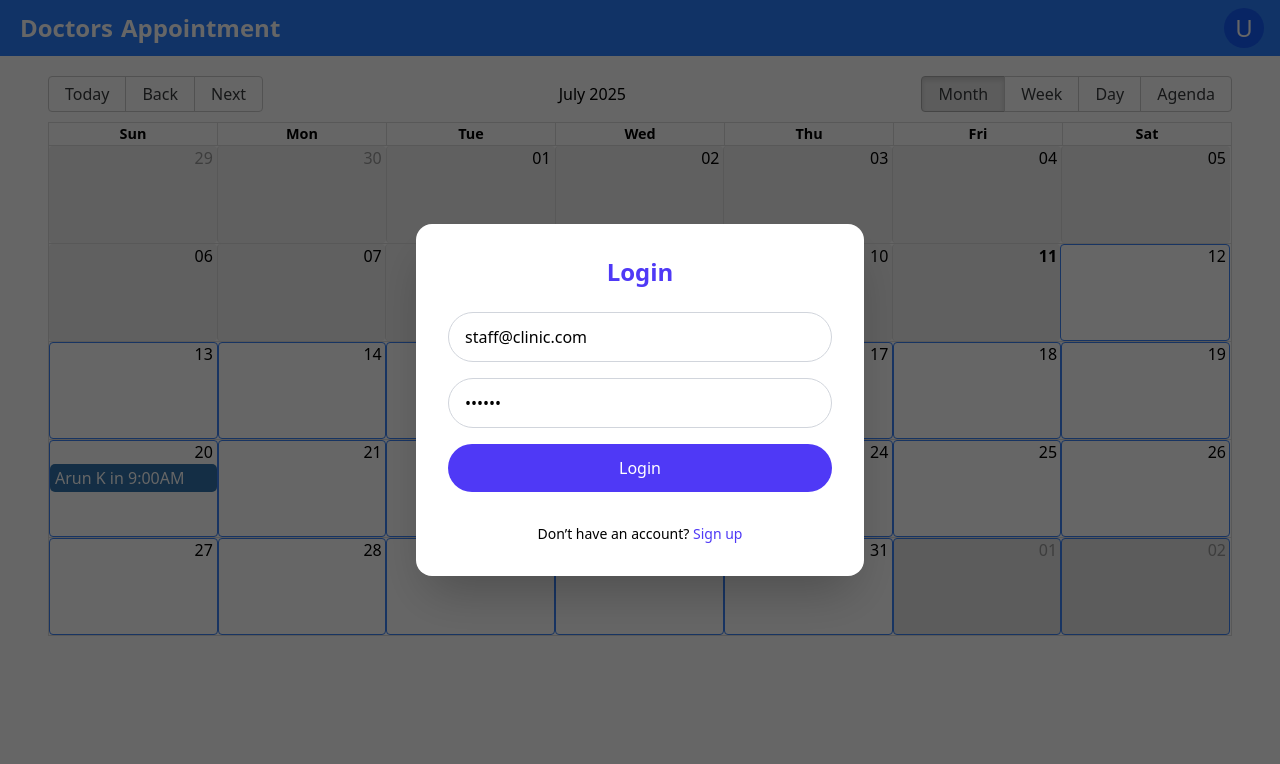
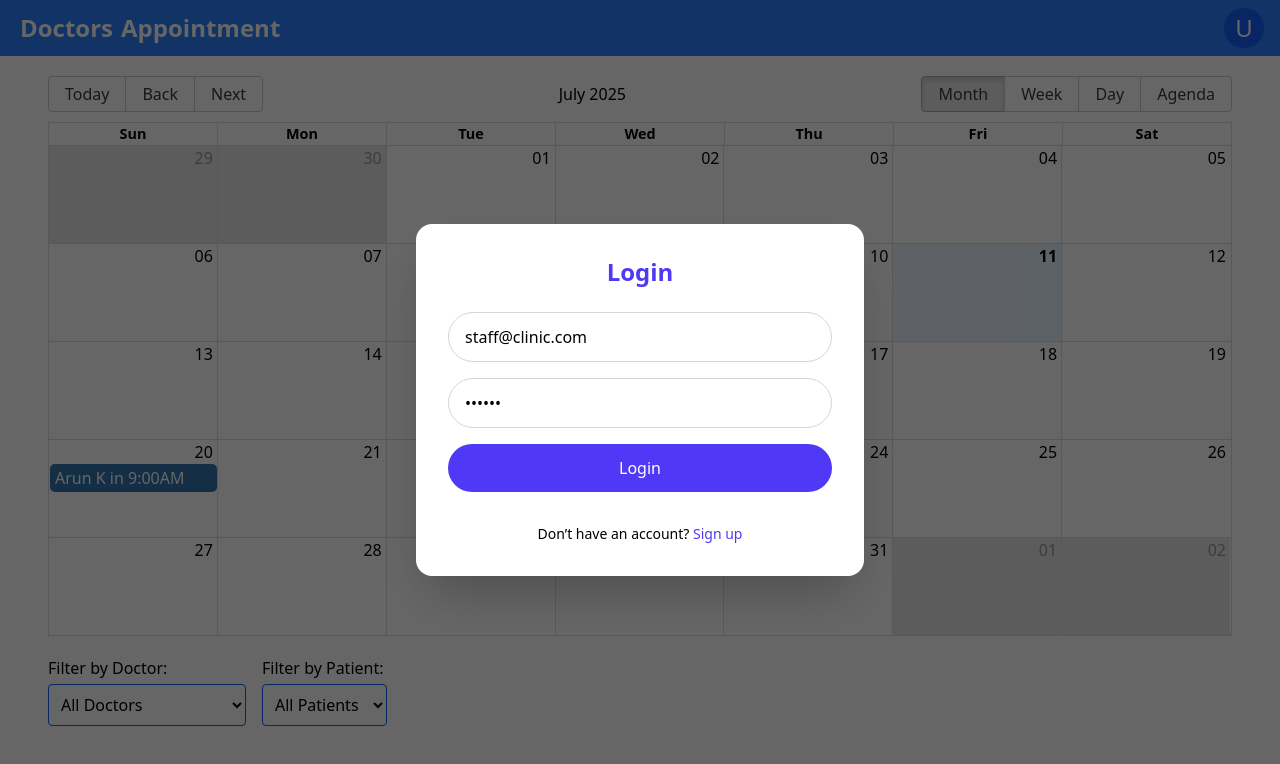
Before and after one commit to iajy/Doctors-Appointment-App, a React (Vite) app in the folder Doctors-Appointment-App/: page / in a window 1280 px wide. Shown: the top 764 px of the page. Built offline with nearby package versions, Linux system fonts and the light colour scheme.

Commit message:
filter add

```diff
--- a/Doctors-Appointment-App/src/Components/MyBigCalendar.jsx
+++ b/Doctors-Appointment-App/src/Components/MyBigCalendar.jsx
@@ -1,4 +1,4 @@
-import { Calendar, momentLocalizer } from "react-big-calendar";
+import { Calendar, momentLocalizer, Views } from "react-big-calendar";
 import moment from "moment";
 import "react-big-calendar/lib/css/react-big-calendar.css";
 import { useEffect, useState } from "react";
@@ -7,17 +7,8 @@ import toast from "react-hot-toast";
 const localizer = momentLocalizer(moment);
 
 function MyBigCalendar() {
-  const [defaultView, setDefaultView] = useState("month");
+  const [defaultView, setDefaultView] = useState();
   const [currentDate, setCurrentDate] = useState(new Date());
-  const [appointment, setAppointment] = useState(false);
-  const [date, setDate] = useState(null);
-  const [inputAp, setInputAp] = useState(false);
-
-  const [doctor, setDoctor] = useState("");
-  const [patient, setPatient] = useState("");
-  const [time, setTime] = useState("");
-
-  const [editingEventIndex, setEditingEventIndex] = useState(null);
 
   const [events, setEvents] = useState([
     {
@@ -27,6 +18,18 @@ function MyBigCalendar() {
       end: new Date(2025, 6, 20, 10),
     },
   ]);
+
+  const [appointment, setAppointment] = useState(false);
+  const [date, setDate] = useState(null);
+  const [inputAp, setInputAp] = useState(false);
+
+  const [doctor, setDoctor] = useState("");
+  const [patient, setPatient] = useState("");
+  const [time, setTime] = useState("");
+  const [editingEventIndex, setEditingEventIndex] = useState(null);
+
+  const [filterDoctor, setFilterDoctor] = useState("");
+  const [filterPatient, setFilterPatient] = useState("");
 
   useEffect(() => {
     const handleResize = () => {
@@ -105,18 +108,27 @@ function MyBigCalendar() {
     setEditingEventIndex(null);
   };
 
+  const filteredEvents = events.filter((event) => {
+    const matchesDoctor = !filterDoctor || event.doctor === filterDoctor;
+    const patientName = event.title.split(" in ")[0].trim();
+    const matchesPatient = !filterPatient || patientName === filterPatient;
+    return matchesDoctor && matchesPatient;
+  });
+
   return (
     <div className="container mx-auto px-2 sm:px-4 md:px-8 lg:px-12">
       <Calendar
         className="my-5"
         localizer={localizer}
-        events={events}
+        events={filteredEvents}
         startAccessor="start"
         endAccessor="end"
         selectable
         view={defaultView}
+        onView={(view) => setDefaultView(view)}
         date={currentDate}
         onNavigate={setCurrentDate}
+        style={{ height: "70vh" }}
         onSelectSlot={(slotInfo) => {
           const clickedDate = slotInfo.start;
           if (clickedDate < new Date()) {
@@ -150,26 +162,6 @@ function MyBigCalendar() {
           setDoctor(event.doctor || "");
           setInputAp(true);
           setAppointment(true);
-        }}
-        style={{ height: "70vh" }}
-        dayPropGetter={(date) => {
-          if (date < new Date()) {
-            return {
-              style: {
-                backgroundColor: "#f0f0f0",
-                color: "#999",
-                borderRadius: "4px",
-              },
-            };
-          }
-
-          return {
-            style: {
-              color: "#fff",
-              borderRadius: "4px",
-              border: "1px solid #3B82F6",
-            },
-          };
         }}
       />
 
@@ -292,6 +284,40 @@ function MyBigCalendar() {
           </div>
         </div>
       )}
+
+      <div className="flex flex-wrap gap-4 mb-4">
+        <div>
+          <label className="block mb-1 font-medium">Filter by Doctor:</label>
+          <select
+            className="border border-blue-600 rounded p-2"
+            value={filterDoctor}
+            onChange={(e) => setFilterDoctor(e.target.value)}
+          >
+            <option value="">All Doctors</option>
+            <option>Dr. Rahul S</option>
+            <option>Dr. Arunimma Suresh</option>
+            <option>Dr. John James</option>
+            <option>Dr. Abdul Ali</option>
+            <option>Dr. Steena Biju</option>
+          </select>
+        </div>
+
+        <div>
+          <label className="block mb-1 font-medium">Filter by Patient:</label>
+          <select
+            className="border border-blue-600 rounded p-2"
+            value={filterPatient}
+            onChange={(e) => setFilterPatient(e.target.value)}
+          >
+            <option value="">All Patients</option>
+            <option>Anu Paul</option>
+            <option>A R Suresh</option>
+            <option>Akash Sunil</option>
+            <option>Anamika P</option>
+            <option>Devika S</option>
+          </select>
+        </div>
+      </div>
     </div>
   );
 }
```
